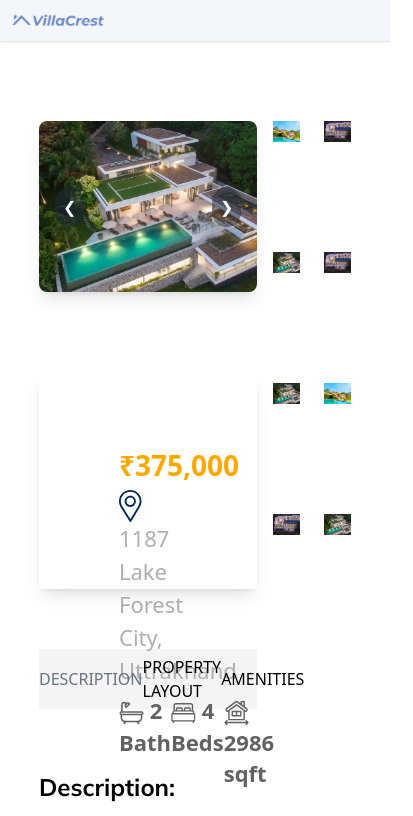
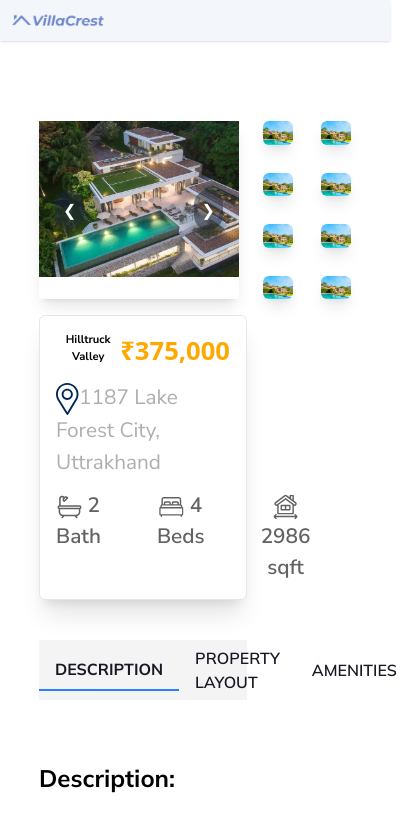
Before and after one commit to Anurag-aeroqube/Assignment-4, a React (Vite) app: page /villasdetails in a window 390 px wide. Shown: the top 816 px of the page, 413 px wide, since content can reach past the window. Built offline with nearby package versions, Linux system fonts and the light colour scheme.

Commit message:
Added some resposiveness

```diff
--- a/src/App.tsx
+++ b/src/App.tsx
@@ -40,7 +40,7 @@ function App() {
         <Route path="/about" element={<About />} />
         <Route path="/villas" element={<Villas />} />
         <Route path="/services" element={<Services />} />
-        <Route path="/partners" element={<Partners />} />
+        <Route path="/" element={<Partners />} />
         <Route path="/contact" element={<Contact />} />
         <Route path="/villasdetails" element={<VillasDetails/>} />
       </Routes>
--- a/src/Components/Contact.tsx
+++ b/src/Components/Contact.tsx
@@ -14,7 +14,7 @@ function Contact() {
       <div className="contact-container flex flex-col md:flex-row items-center justify-center gap-30 sm:p-10  md:pt-0 pt-10 bg-[#e2eaff] md:relative">
 
 
-        <div className="contact-details md:absolute  bg-white shadow-xl  md:w-[45%] md:h-[65%]
+        <div className="contact-details md:absolute  bg-white shadow-xl   md:w-[45%] md:h-[65%]
                         left-[-7%]  md:transform-translate-y-1/2
                          border border-gray-200 w-[90%] mx-auto  " >
           <div className="p-10">
--- a/src/Components/VCrousel.tsx
+++ b/src/Components/VCrousel.tsx
@@ -28,7 +28,7 @@ const VCarousel = () => {
   };
 
   return (
-    <div className="relative w-full h-full mx-auto overflow-hidden rounded-lg shadow-lg">
+    <div className="relative w-full h-full mx-auto overflow-hidden  shadow-lg">
       {/* Image Display */}
       <div className="relative">
         <img
--- a/src/Components/Villas.tsx
+++ b/src/Components/Villas.tsx
@@ -29,7 +29,7 @@ export default function Villas() {
   const navigate = useNavigate();
 
   const handleClick = () => {
-    navigate(`/villasdetails/${id}`);
+    navigate(`/villasdetails`);
   };
   return (
     <section className='w-full my-[4rem] '>
@@ -42,7 +42,7 @@ export default function Villas() {
 
         <div className='grid grid-cols-1 space-y-5 gap-8  sm:grid-cols-2 lg:grid-cols-3 sm:space-y-15 md:space-y-35'>
           {villas.map((villa) => (
-            <section key={villa.id} className="relative h-[350px] sm:h-[275px] cursor-pointer" onClick={() => handleClick(villa.id)}>
+            <section key={villa.id} className="relative h-[350px] sm:h-[275px] cursor-pointer" onClick={() => handleClick()}>
               {/* Image */}
               <figure className="shadow-md">
                 <img src={villa.image} alt={villa.title} className=" w-full object-cover rounded-md" />
--- a/src/Components/VillasDetails.tsx
+++ b/src/Components/VillasDetails.tsx
@@ -1,102 +1,85 @@
-import {useState} from 'react'
-import gallery1 from "../assets/gallery-1.png"
-import gallery2 from "../assets/gallery-2.png"
-import gallery3 from "../assets/gallery-3.png"
-import VCrousel from './VCrousel'
-import location from '../assets/location-pin.svg'
-import bathtub from '../assets/bathtub.svg'
-import room from '../assets/double-bed.svg'
-import house from '../assets/measured.svg'
-import Description from './Description'
-import PropertyLayout from './PropertyLayout'
-import Amenities from './Ammenties'
-
-
+import { useState } from 'react';
+import gallery1 from "../assets/gallery-1.png";
+import gallery2 from "../assets/gallery-2.png";
+import gallery3 from "../assets/gallery-3.png";
+import VCrousel from './VCrousel';
+import location from '../assets/location-pin.svg';
+import bathtub from '../assets/bathtub.svg';
+import room from '../assets/double-bed.svg';
+import house from '../assets/measured.svg';
+import Description from './Description';
+import PropertyLayout from './PropertyLayout';
+import Amenities from './Ammenties';
 
 const villas = [
-  { id: 1, image: gallery3, title: "Hilltruck Valley", price: "₹375,000", address: "1187 Lake Forest City, Uttrakhand", bath: "2 Bath", beds: "4 Beds", size: "2986 sqft" },
-  { id: 2, image: gallery2, title: "Symphony Dyer", price: "₹569,000", address: "2120 Marshville Road, Uttrakhand", bath: "8 Bath", beds: "12 Beds", size: "6250 sqft" },
-  { id: 3, image: gallery1, title: "Horizon Stylish", price: "₹230,000", address: "00 W 22nd Globe Road, Uttrakhand", bath: "2 Bath", beds: "4 Beds", size: "2986 sqft" },
-  { id: 4, image: gallery3, title: "Hilltruck Valley", price: "₹375,000", address: "1187 Lake Forest City, Uttrakhand", bath: "2 Bath", beds: "4 Beds", size: "2986 sqft" },
-  { id: 5, image: gallery2, title: "Symphony Dyer", price: "₹569,000", address: "2120 Marshville Road, Uttrakhand", bath: "8 Bath", beds: "12 Beds", size: "6250 sqft" },
-  { id: 6, image: gallery1, title: "Horizon Stylish", price: "₹230,000", address: "00 W 22nd Globe Road, Uttrakhand", bath: "2 Bath", beds: "4 Beds", size: "2986 sqft" },
-  { id: 7, image: gallery3, title: "Hilltruck Valley", price: "₹375,000", address: "1187 Lake Forest City, Uttrakhand", bath: "2 Bath", beds: "4 Beds", size: "2986 sqft" },
-  { id: 8, image: gallery2, title: "Symphony Dyer", price: "₹569,000", address: "2120 Marshville Road, Uttrakhand", bath: "8 Bath", beds: "12 Beds", size: "6250 sqft" },
-  { id: 9, image: gallery1, title: "Horizon Stylish", price: "₹230,000", address: "00 W 22nd Globe Road, Uttrakhand", bath: "2 Bath", beds: "4 Beds", size: "2986 sqft" },
+  { id: 1, image: gallery3, title: "Hilltruck Valley", price: "₹375,000", address: "1187 Lake Forest City, Uttrakhand", bath: "2 Bath", beds: "4 Beds", size: "2986 sqft" }
 ];
 
-const villa=villas[0];
+const villa = villas[0];
 
 const VillasDetails = () => {
   const [activeSection, setActiveSection] = useState('description');
   return (
     <>
-    <section className='w-full  mb-[8rem] mt-[5rem]'>
-      <article className='w-[80%] mx-auto flex gap-4 '>
-        <aside className='w-[70%]'>
-            <section className='w-full'>
-                <VCrousel/>
-                {/* <img src={image2} className='object-contain w-f' alt="" /> */}
-            </section>
-            <section className='w-full h-[217px] shadow-lg'>
-            <article className="flex flex-col space-y-2 p-20 mt-20">
-                  <header className="flex justify-between font-bold">
-                    <h1 className="font-nunitosans font-bold text-[28px] text-[#3e3e3e] leading-[27.2px]"></h1>
-                    <h1 className="font-nunitosans font-bold text-[28px] text-[#ffa800] leading-[27.2px]">{villa.price}</h1>
-                  </header>
-
-                  <p className="text-left font-nunitosans text-[#aeaeae] text-[22px]"><img src={location} className="inline" />{villa.address}</p>
-                  <footer className="flex justify-between text-sm">
-                    <p className="text-left font-semibold font-nunitosans text-[#626262] text-[22px]"><img src={bathtub} className="inline" /> {villa.bath}</p>
-                    <p className="text-left font-semibold font-nunitosans text-[#626262] text-[22px]"><img src={room} className="inline" /> {villa.beds}</p>
-                    <p className="text-left font-semibold font-nunitosans text-[#626262] text-[22px]"><img src={house} className="inline" /> {villa.size}</p>
-                  </footer>
-                </article>
+      <section className='w-full mb-[8rem] mt-[5rem]'>
+        <div className='w-[80%] mt-15 mx-auto'>
+          <section className='grid grid-cols-3 w-full mx-auto gap-6'>
+            <div className='col-span-2'>
+              <VCrousel />
+            </div>
+            <div className='col-span-1 grid grid-cols-2 gap-7'>
+              {[...Array(8)].map((_, index) => (
+                <img key={index} src={gallery1} alt={`Villa ${index + 1}`} className='rounded-md shadow-lg' />
+              ))}
+            </div>
           </section>
 
-            <section className='h-15 flex justify-around items-center bg-[#f4f4f4] w-full mt-15'>
+          <section className='grid grid-cols-3'>
+            <div className='col-span-2'>
+              <div className='bg-white shadow-xl border border-gray-200 p-4 mt-4 rounded-md text-center'>
+                <div className='flex flex-row justify-between'>
+                  <p className='font-Nunito-Sans font-bold lg:text-[1.6rem] text-[0.7rem]'>{villa.title}</p>
+                  <p className='text-[#ffa800] font-bold text-[1.6rem]'>{villa.price}</p>
+                </div>
+                <p className='text-[#aeaeae] font-Nunito-Sans text-[1.3rem] text-left py-3'><img src={location} className="inline" />{villa.address}</p>
+                <div className='flex flex-row space-x-14  mx-auto'>
+                  <p className='text-[#626262] font-Nunito-Sans font-semibold text-[1.3rem]'><img src={bathtub} className="inline" /> {villa.bath}</p>
+                  <p className='text-[#626262] font-Nunito-Sans font-semibold text-[1.3rem]'><img src={room} className="inline" /> {villa.beds}</p>
+                  <p className='text-[#626262] font-Nunito-Sans font-semibold text-[1.3rem]'><img src={house} className="inline" /> {villa.size}</p>
+                </div>
+              </div>
+            </div>
+          </section>
+
+          <section className='h-15 flex justify-around items-center bg-[#f4f4f4] w-2/3 mt-10'>
             <h1
-                    className={`cursor-pointer ${activeSection === 'description' ? 'text-gray-500' : ''}`}
+              className={`cursor-pointer px-4 py-2 font-mulish font-bold text-[#181725] ${activeSection === 'description' ? 'border-b-2 border-blue-500' : 'text-[#8a8a8a] font-mulish font-semibold'}`}
               onClick={() => setActiveSection('description')}
             >
               DESCRIPTION
             </h1>
             <h1
-                    className={`cursor-pointer ${activeSection === 'layout' ? 'text-gray-500' : ''}`}
+              className={`cursor-pointer px-4 py-2 font-mulish font-bold text-[#181725] ${activeSection === 'layout' ? 'border-b-2 border-blue-500' : 'text-[#8a8a8a] font-mulish font-semibold'}`}
               onClick={() => setActiveSection('layout')}
             >
               PROPERTY LAYOUT
             </h1>
-
             <h1
-                    className={`cursor-pointer ${activeSection === 'amenities' ? 'text-gray-500' : ''}`}
+              className={`cursor-pointer px-4 py-2 font-mulish font-bold text-[#181725] ${activeSection === 'amenities' ? 'border-b-2 border-blue-500' : 'text-[#8a8a8a] font-mulish font-semibold'}`}
               onClick={() => setActiveSection('amenities')}
             >
               AMENITIES
             </h1>
           </section>
-            <section className='w-full'>
+          <section className='w-2/3'>
             {activeSection === 'layout' && <PropertyLayout />}
             {activeSection === 'description' && <Description />}
             {activeSection === 'amenities' && <Amenities />}
           </section>
-        </aside>
-        <aside className='w-[30%]'>
-            <section className='grid grid-cols-2 gap-6 h-[500px]'>
-                <img src={gallery1} alt="" />
-                <img src={gallery2} alt="" />
-                <img src={gallery3} alt="" />
-                <img src={gallery2} alt="" />
-                <img src={gallery3} alt="" />
-                <img src={gallery1} alt="" />
-                <img src={gallery2} alt="" />
-                <img src={gallery3} alt="" />
-            </section>
-        </aside>
-      </article>
+        </div>
       </section>
     </>
-  )
-}
+  );
+};
 
-export default VillasDetails
+export default VillasDetails;
```
Lines whose indentation alone changed are shown as unchanged.
